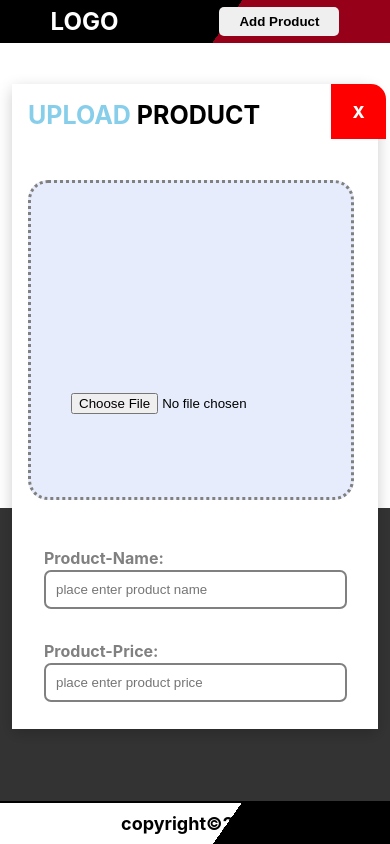
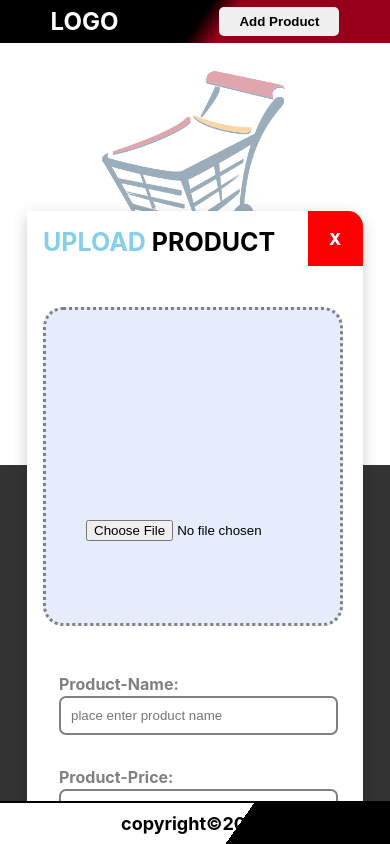
Before and after one commit to Macbright007/product-preview, a React (Create React App) app: page / in a window 390 px wide. Both pictures are taken after a click on the button "Add Product". Built offline with nearby package versions, Linux system fonts and the light colour scheme.

Commit message:
updated responsive code

```diff
--- a/src/App.css
+++ b/src/App.css
@@ -35,3 +35,26 @@
   background-color: black;
   color: #fff;
 }
+
+.btn{
+  /* border: 2px solid black; */
+  width: 100%;
+  max-width: 200px;
+  margin: 4rem auto;
+}
+.btn button{
+  width: 100%;
+  border: none;
+  border-radius: 7px;
+  background: #0360be;
+  padding: 12px 10px;
+  color: rgb(250, 248, 248);
+  font-weight: bold;
+  -webkit-transition-duration: 0.4s;
+  transition-duration: 0.4s;
+  cursor: pointer;
+}
+.btn button:hover {
+  background-color: black;
+  color: #fff;
+}
--- a/src/components/AddProductModal.tsx
+++ b/src/components/AddProductModal.tsx
@@ -1,4 +1,3 @@
-import { resolve } from 'path'
 import React, { useState } from 'react'
 import { Background, InnerForm, FormWrapper, InnerContent, FormContent } from './Styles'
 import { Product } from './Type'
@@ -15,7 +14,6 @@ const AddProductModal = ({ onSubmit, close }: Props) => {
 
   const [productName, setProductName] = useState("")
   const [productPrice, setProductPrice] = useState("")
-  // const [productImage, setProductImage] = useState<File>()
   const [previewImage, setPreviewImage] = useState<string >()
   const [loading, setLoading] = useState(false);
 
@@ -31,39 +29,11 @@ const AddProductModal = ({ onSubmit, close }: Props) => {
 
   }
 
-  // const handleImageUpload = (e: React.ChangeEvent<HTMLInputElement>) => {
-  //     if (e.target.files && e.target.files.length > 0) {
-  //       const file = e.target.files[0]
-  //       setProductImage(file);
-  //     }
-  // }
-
-  // const toBase64=(file: File)=> {
-  //   new Promise((resolve, reject)=> {
-  //     const reader = new FileReader();
-  //     reader.readAsDataURL(file);
-  //     reader.onload=()=> resolve(reader.result);
-  //     reader.onerror =(error)=> reject(error)
-  //     return reader;
-  //   })
-  // }
-
-  // const onImageChange=(e:React.ChangeEvent<HTMLInputElement>)=> {
-  //   if(!e.target.files) return
-  //   const base64file = toBase64(e.target.files[0])
-  //   if(e.target.files && e.target.files[0]) {
-  //     setProductImage(base64file)
-  //   }
-  // }
-
-
-
-
+// function to get prouctd image
   const handleImageUpload = (e: React.ChangeEvent<HTMLInputElement>) => {
     e.preventDefault();
     const target = e.currentTarget as HTMLInputElement;
     const file = target.files?.[0];
-    // setProductImage(file)
     setPreviewImage(URL.createObjectURL(file as Blob))
   }
 
@@ -95,7 +65,6 @@ const AddProductModal = ({ onSubmit, close }: Props) => {
                 type="file"
                 name="image"
                 id="image"
-                // onChange={onImageChange}
                 onChange={handleImageUpload}
               />
             </InnerContent>
@@ -116,7 +85,7 @@ const AddProductModal = ({ onSubmit, close }: Props) => {
             <InnerForm>
               <label htmlFor="username">Product-Price:</label>
               <input
-                type="text"
+                type="number"
                 name="price"
                 id="price"
                 placeholder="place enter product price"
--- a/src/components/Main.tsx
+++ b/src/components/Main.tsx
@@ -7,14 +7,12 @@ import { useState } from 'react';
 import { Product } from './Type'
 
 
+const Main = () => {
+  const [showModal, setShowModal] = useState(false);
+  const [products, setProducts] = useState<Product[]>([
 
 
-
-
-
-const Main = () => {
-  const [showModal, setShowModal] = useState(false);
-  const [products, setProducts] = useState<Product[]>([])
+  ])
 
 
   const openModal = () => {
--- a/src/components/ProductCard.tsx
+++ b/src/components/ProductCard.tsx
@@ -3,11 +3,6 @@ import { CardContainer, CardContent, ImgCard } from "./Styles";
 import { Product } from './Type'
 
 type Props = {
-  // item:{
-  //   name: string,
-  //   price: string
-  //   // price: number
-  // }
   item: Product
   DeleteProduct: (productId:string) => void
 }
--- a/src/components/ProductLists.tsx
+++ b/src/components/ProductLists.tsx
@@ -9,7 +9,7 @@ import Search from './Search'
 
 type Props = {
   openModal: () => void;
-  onRemoveProduct: (productId:string) => void;
+  onRemoveProduct: (productId: string) => void;
   products: Product[]
 }
 
@@ -17,17 +17,18 @@ type Props = {
 const ProductLists = ({ products, openModal, onRemoveProduct }: Props) => {
   const [searchValue, setSearchValue] = useState("")
 
+  // function to handle search input
   const handleSearchChange = (val: string) => {
     setSearchValue(val)
-}
+  }
 
 
+  // function to filter on search
+  const filteredProducts = searchValue !== "" ?
+    products?.filter((productsItem) => productsItem.name.toLowerCase().includes(searchValue.toLowerCase()))
+    : products
 
-const filteredProducts = searchValue !== "" ?
-products?.filter((productsItem) => productsItem.name.toLowerCase().includes(searchValue.toLowerCase()))
-: products
 
-console.log(products)
   return (
     <>
       {products.length === 0 ?
@@ -48,6 +49,9 @@ console.log(products)
                 return <ProductCard item={item} DeleteProduct={onRemoveProduct} />
               })}
             </ProductWrapper>
+            <div className='btn'>
+              <button onClick={openModal}>Click to Add Products</button>
+            </div>
           </>
         )
       }
--- a/src/components/Styles.tsx
+++ b/src/components/Styles.tsx
@@ -2,12 +2,14 @@ import styled from "styled-components"
 
 // styling for navbar
 export const Nav = styled.nav`
-    // border: 2px solid black;
     padding: 7px 0px;
-    //  background-image: linear-gradient(rgba(0,0,0,0.9), rgba(0,0,0,0.9));
-     background: linear-gradient(125deg, #000 57.7%, #960018 57.7%);
+    background: linear-gradient(125deg, #000 50.7%, #960018 57.7%);
     display: flex;
     justify-content: space-around;
+    position: fixed;
+    top: 0;
+    width: 100%;
+    z-index: 10;
 
      h1{
         color: #fff;
@@ -30,16 +32,19 @@ export const Nav = styled.nav`
 
 // styling for search component
 export const SearchWrapper = styled.form`
-    //  border: 2px solid black;
      width: 100%;
      max-width: 600px;
-     margin: 2rem auto;
+     margin: 2rem;
+     position: fixed;
+     top: 10%;
+     z-index: 10;
+     left: 28%;
 
      input[type=search]{
+        background: transparent;
         border-top: 0px;
         border-left: 0px;
         border-right: 0px;
-        // border-radius: 7px;
         outline: none;
         padding: 9px 7px;
         width: 100%;
@@ -49,24 +54,41 @@ export const SearchWrapper = styled.form`
         font-size: 14px;
         font-weight: 700;
       }
+
+      @media(max-width: 950px){
+        left: 0;
+        max-width: 330px;
+      }
+      @media(max-width: 750px){
+        left: 0;
+        max-width: 300px;
+      }
 `
 
 // styling for productlist and product card
 export const ProductWrapper = styled.section`
-//   border: 2px solid red;
     width: 100%;
     max-width: 900px;
-  margin: 4.3rem auto;
+    margin: 10rem auto 0;
     display: grid;
     grid-template-columns: repeat(3, 1fr);
+
+  @media(max-width: 950px){
+    max-width: 350px;
+    grid-template-columns: 1fr;
+  }
 `
 
 export const CardContainer = styled.div`
-  // border: 2px solid black;
-  margin-top: 30px;
+    margin-top: 45px;
     padding: 10px;
     width: 100%;
     max-width: 250px;
+
+  @media(max-width: 950px){
+    margin-left: 2rem;
+  }
+
 `;
 export const ImgCard = styled.div`
     border: 2px solid rgba(0, 0, 0, 0.803);
@@ -85,9 +107,9 @@ export const ImgCard = styled.div`
         right: 15px;
         font-size: 20px;
         cursor: pointer;
-        background: white;
+        background: #000;
         border-radius: 100%;
-        color: black;
+        color: #fff;
         font-weight: 800;
         width: 30px;
         height: 30px;
@@ -97,11 +119,17 @@ export const ImgCard = styled.div`
     }
 
     img{
-        min-height: 100%;
+        height: 100%;
         width: 100%;
         border-radius: 25px;
         object-fit: cover;
     }
+
+  @media(max-width: 950px){
+        height: 40vh;
+        max-width: 270px;
+  }
+
 `;
 export const CardContent = styled.div`
   border: 2px solid rgba(0, 0, 0, 0.803);
@@ -118,12 +146,18 @@ export const CardContent = styled.div`
   p{
     margin-top: 8px;
   }
+
+  @media(max-width: 950px){
+    margin-left: 0.8rem;
+    width: 100%;
+  }
+
 `;
 
 // styling for footer
 
 export const FooterWrapper = styled.footer`
-    background: linear-gradient(125deg, #fff 57.7%, #000 57.7%);
+    background: linear-gradient(125deg, #fff 60.7%, #000 57.7%);
     text-align: center;
     padding: 10px 0;
     border: 2px solid black;
@@ -135,22 +169,12 @@ export const FooterWrapper = styled.footer`
     width: 100%;
 
     p{
-        // color: white;
         font-weight: 700;
         font-size: 18px;
     }
 `
 
 export const FormWrapper = styled.form`
-    // border: 2px solid black;
-    // background: blue;
-    // padding: 5rem;
-    // max-width: 600px;
-    // margin: auto;
-    // position: fixed;
-    // top: 0;
-    // left: 40%;
-
     width: 800px;
     height: 55vh;
     padding: 3rem;
@@ -158,14 +182,14 @@ export const FormWrapper = styled.form`
     background: #fff;
     color: #000;
     position: fixed;
-    top: 17%;
+    top: 22%;
     z-index: 10;
     border-top-right-radius: 15px;
 
     .close{
         position: fixed;
-        top: 17%;
-        right: 20.8%;
+        top: 22%;
+        right: 20.5%;
         background: red;
         color: #fff;
         font-weight: 800;
@@ -224,9 +248,8 @@ export const FormWrapper = styled.form`
     }
 
     @media(max-width: 950px){
-        // background: red;
         width: 270px;
-        top: 10%;
+        top: 25%;
         height: 65vh;
         overflow-y: auto;
 
@@ -237,8 +260,8 @@ export const FormWrapper = styled.form`
             position: fixed;
         }
         .close{
-            right: 1%;
-            top: 10%;
+            right: 3.3%;
+            top: 25%;
             width: 55px;
             height: 55px;
         }
@@ -249,11 +272,18 @@ export const FormWrapper = styled.form`
         }
 
     }
+
+    @media(max-width: 750px){
+        width: 240px;
+
+        .close{
+            right: 7%;
+        }
+    }
 `
 
 export const FormContent = styled.div`
     border-radius: 10px;
-    // border: 2px solid black;
     display: flex;
     justify-content: space-between;
 
@@ -262,6 +292,11 @@ export const FormContent = styled.div`
         margin-top: 2rem;
         margin-left: -2rem;
         width: 326px;
+
+    }
+
+    @media(max-width: 750px){
+        width: 300px;
     }
 `
 export const Background = styled.div`
@@ -276,13 +311,19 @@ export const Background = styled.div`
 
 export const InnerForm = styled.div`
     padding: 1rem;
-    // margin-bottom: 20px;
 
     label{
         color: grey;
         font-weight: 700;
     }
     input[type=text]{
+        border-radius: 7px;
+        border: 2px solid grey;
+        padding: 10px;
+        margin-top: 7px;
+        width: 95%;
+    }
+    input[type=number]{
         border-radius: 7px;
         border: 2px solid grey;
         padding: 10px;
@@ -297,6 +338,9 @@ export const InnerForm = styled.div`
         input[type=text]{
             margin-top: 2px;
         }
+        input[type=number]{
+            margin-top: 2px;
+        }
     }
 `
 export const InnerContent = styled.div`
@@ -306,8 +350,6 @@ export const InnerContent = styled.div`
     max-width: 600px;
     border-radius: 20px;
     background: #e6ecfc;
-    // margin-top: 2rem;
-
     padding: 30px;
 
     label{
@@ -317,7 +359,6 @@ export const InnerContent = styled.div`
     }
     input[type=file]{
         padding: 10px;
-        // margin-top: 7rem;
         width: 100%;
     }
     input:focus{
@@ -325,7 +366,6 @@ export const InnerContent = styled.div`
     }
 
     .img-container{
-        // border: 2px solid black;
         width: 200px;
         height: 170px;
     }
@@ -339,7 +379,5 @@ export const InnerContent = styled.div`
     @media(max-width: 950px){
         height: 30vh;
         max-width: 800px;
-
-
     }
     `
```
Lines whose indentation alone changed are shown as unchanged.
